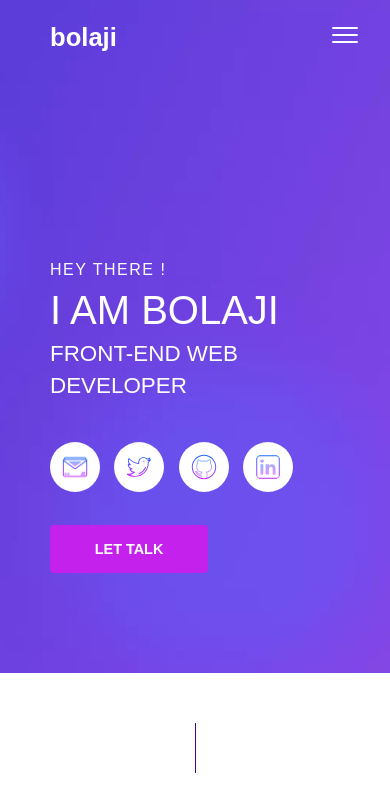
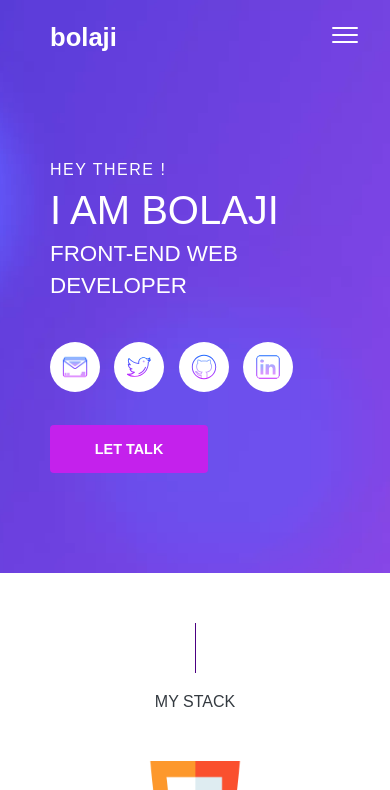
Before and after one commit to Bolaji06/Portfolio-Website, a plain HTML site: page index.html in a window 390 px wide. Shown: the top 790 px of the page. Drawn offline with nearby package versions, Linux system fonts and the light colour scheme; a web font is replaced by a local one.

Commit message:
main.css updated

```diff
--- a/main.css
+++ b/main.css
@@ -133,6 +133,9 @@ body{
     .hero-col-2{
         display: none;
     }
+    .hero-container{
+        padding-top: 150px!important;
+    }
 }
 @media(max-width:550px){
     .name{
@@ -144,6 +147,7 @@ body{
     .role{
         padding-top: 8px!important;
     }
+
 }
 
 .icon{
@@ -157,7 +161,7 @@ body{
 }
 
 .hero-container{
-    padding-top: 250px;
+    padding-top: 180px;
     padding-left: 50px;
     padding-right: 50px;
     padding-bottom: 50px;
```
